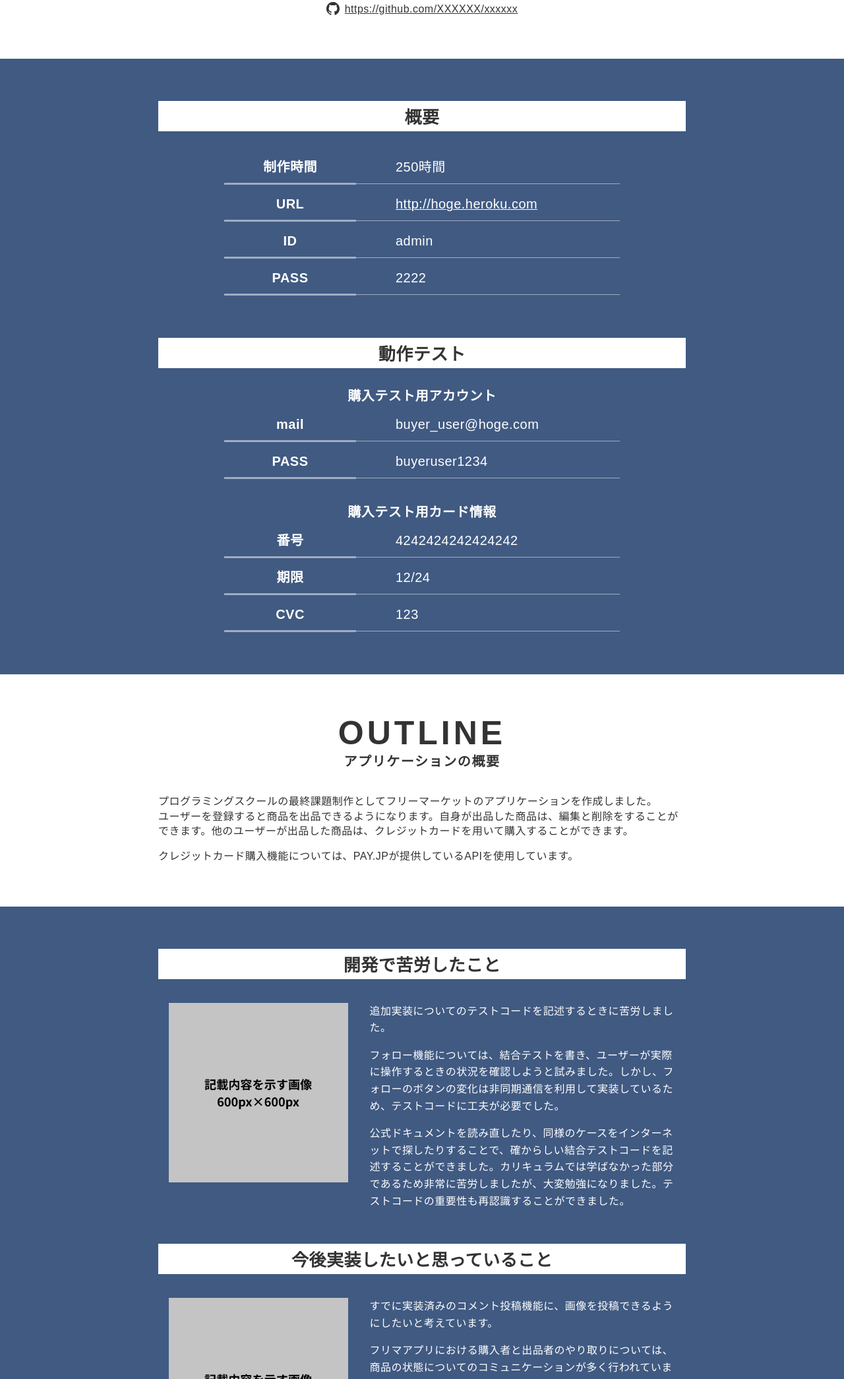
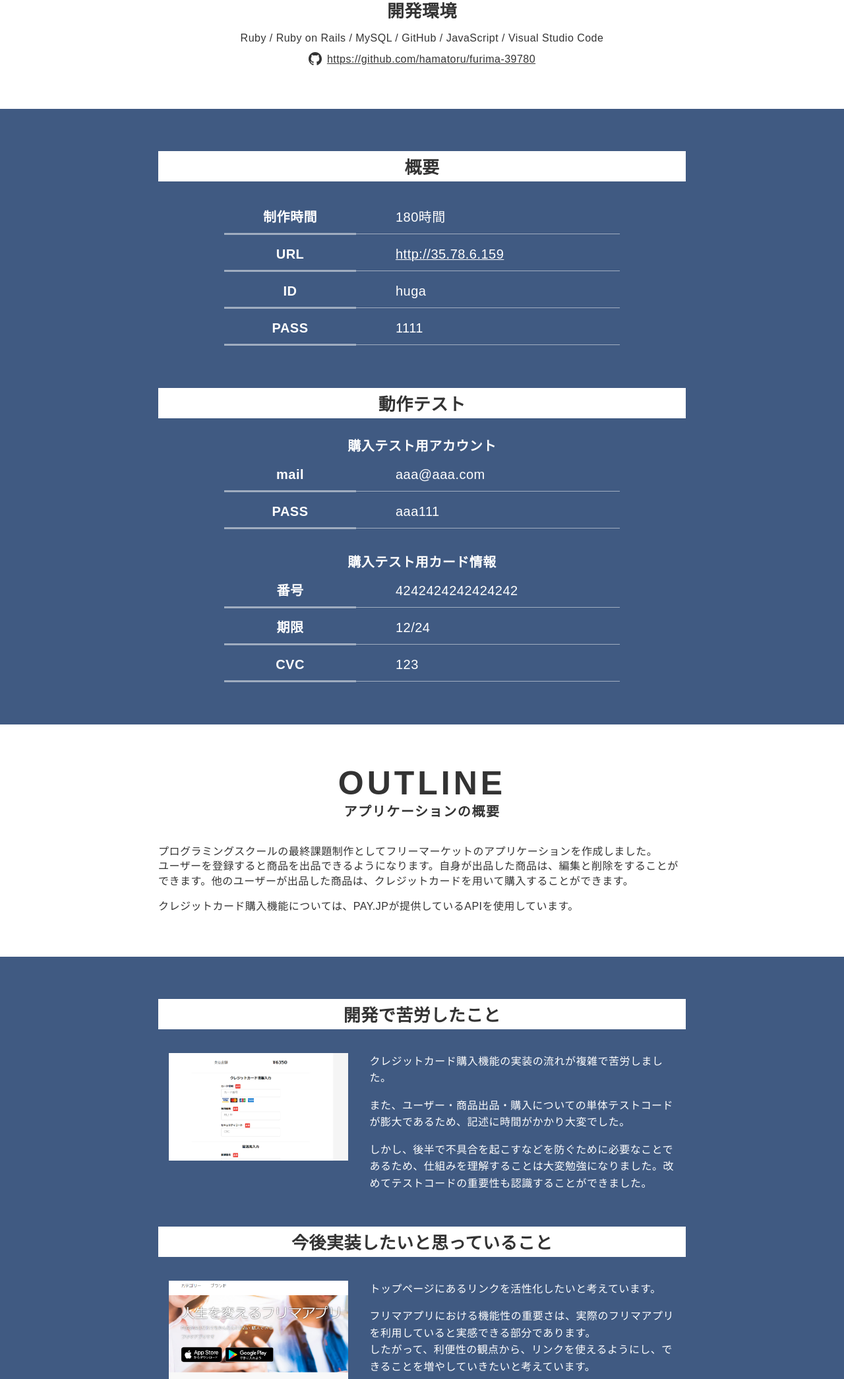
Before and after one commit to hamatoru/portfolio-site, a plain HTML site: page works/01.html in a window 1280 px wide. Shown: the part 710-2800 px from the top of the page at 66% size. Drawn offline with nearby package versions, Linux system fonts and the light colour scheme.

Commit message:
furima詳細

```diff
--- a/works/01.html
+++ b/works/01.html
@@ -13,7 +13,7 @@
           <h1>
             <a href="../">
               <!-- 記載番号：1 -->
-              <span class="header__logo-title">Tech Taro</span>
+              <span class="header__logo-title">Hamazaki Toru</span>
               <span class="header__logo-sub">Portfolio</span>
             </a>
           </h1>
@@ -36,16 +36,16 @@
           <h2>FURIMA（フリマアプリ）</h2>
           <div class="p-work-firstview__pict obj-fit-img">
             <!-- images/01に配置した、FURIMAの画像（PC版）のパスを記載する -->
-            <img src="../images/work/01/pict-work01-firstview_pc.jpg" class="show-pc">
+            <img src="../images/furima_image.jpg" class="show-pc">
             <!-- images/01に配置した、FURIMAの画像（SP版）のパスを記載する -->
-            <img src="../images/work/01/pict-work01-firstview_sp.jpg" class="show-sp">
+            <img src="../images/furima_image.jpg" class="show-sp">
           </div>
           <div class="p-work-firstview__text-area">
             <h3 class="p-work-firstview__text-titile">開発環境</h3>
             <!-- 記載番号：3 -->
-            <p class="p-work-firstview__text">Ruby / Ruby on Rails / MySQL / GitHub / Heroku / Visual Studio Code / Trello</p>
+            <p class="p-work-firstview__text">Ruby / Ruby on Rails / MySQL / GitHub / JavaScript / Visual Studio Code</p>
             <!-- 記載番号：4 -->
-            <p class="p-work-firstview__text-link"><a href="__URL__" target="_blank">https://github.com/XXXXXX/xxxxxx</a></p>
+            <p class="p-work-firstview__text-link"><a href=https://github.com/hamatoru/furima-39780 target="_blank">https://github.com/hamatoru/furima-39780</a></p>
           </div>
         </div>
       </section>
@@ -58,22 +58,22 @@
                 <tr>
                   <th>制作時間</th>
                   <!-- 記載番号：5 -->
-                  <td>250時間</td>
+                  <td>180時間</td>
                 </tr>
                 <tr>
                   <th>URL</th>
                   <!-- 記載番号：6 -->
-                  <td><a href="__URL__" target="_blank">http://hoge.heroku.com</a></td>
+                  <td><a href=http://35.78.6.159 target="_blank">http://35.78.6.159</a></td>
                 </tr>
                 <tr>
                   <th>ID</th>
                   <!-- 記載番号：7 -->
-                  <td>admin</td>
+                  <td>huga</td>
                 </tr>
                 <tr>
                   <th>PASS</th>
                   <!-- 記載番号：8 -->
-                  <td>2222</td>
+                  <td>1111</td>
                 </tr>
               </table>
             </li>
@@ -84,12 +84,12 @@
                 <tr>
                   <th>mail</th>
                   <!-- 記載番号：9 -->
-                  <td>buyer_user@hoge.com</td>
+                  <td>aaa@aaa.com</td>
                 </tr>
                 <tr>
                   <th>PASS</th>
                   <!-- 記載番号：10 -->
-                  <td>buyeruser1234</td>
+                  <td>aaa111</td>
                 </tr>
               </table>
               <h4>購入テスト用カード情報</h4>
@@ -142,18 +142,18 @@
               <div class="p-work-about__item-block p-work-about__item-block-2column">
                 <div class="p-work-about__item-block-pict obj-fit-img">
                   <!-- images/01に配置した、記載内容を表す画像のパスを記載する -->
-                  <img src="../images/work/01/pict-work01-about-dammy.jpg">
+                  <img src="../images/kurou_point_furima.png">
                 </div>
                 <!-- 記載番号：15 -->
                 <div class="p-work-about__item-block-text">
                   <p>
-                    追加実装についてのテストコードを記述するときに苦労しました。
+                    クレジットカード購入機能の実装の流れが複雑で苦労しました。
                   </p>
                   <p>
-                    フォロー機能については、結合テストを書き、ユーザーが実際に操作するときの状況を確認しようと試みました。しかし、フォローのボタンの変化は非同期通信を利用して実装しているため、テストコードに工夫が必要でした。
+                    また、ユーザー・商品出品・購入についての単体テストコードが膨大であるため、記述に時間がかかり大変でした。
                   </p>
                   <p>
-                    公式ドキュメントを読み直したり、同様のケースをインターネットで探したりすることで、確からしい結合テストコードを記述することができました。カリキュラムでは学ばなかった部分であるため非常に苦労しましたが、大変勉強になりました。テストコードの重要性も再認識することができました。
+                    しかし、後半で不具合を起こすなどを防ぐために必要なことであるため、仕組みを理解することは大変勉強になりました。改めてテストコードの重要性も認識することができました。
                   </p>
                 </div>
               </div>
@@ -163,15 +163,15 @@
               <div class="p-work-about__item-block p-work-about__item-block-2column">
                 <div class="p-work-about__item-block-pict obj-fit-img">
                   <!-- images/01に配置した、記載内容を表す画像のパスを記載する -->
-                  <img src="../images/work/01/pict-work01-about-dammy.jpg">
+                  <img src="../images/kongo_point_furima.png">
                 </div>
                 <!-- 記載番号：16 -->
                 <div class="p-work-about__item-block-text">
                   <p>
-                    すでに実装済みのコメント投稿機能に、画像を投稿できるようにしたいと考えています。
+                    トップページにあるリンクを活性化したいと考えています。
                   </p>
                   <p>
-                    フリマアプリにおける購入者と出品者のやり取りについては、商品の状態についてのコミュニケーションが多く行われています。したがって、そのコミュニケーションがより円滑になるように、画像とともに商品の状態を説明できるようにしたいと考えています。
+                    フリマアプリにおける機能性の重要さは、実際のフリマアプリを利用していると実感できる部分であります。<br>したがって、利便性の観点から、リンクを使えるようにし、できることを増やしていきたいと考えています。
                   </p>
                 </div>
               </div>
```
Also changed, not shown: images/kongo_point_furima.png (added), images/kurou_point_furima.png (added), 2 other files.
